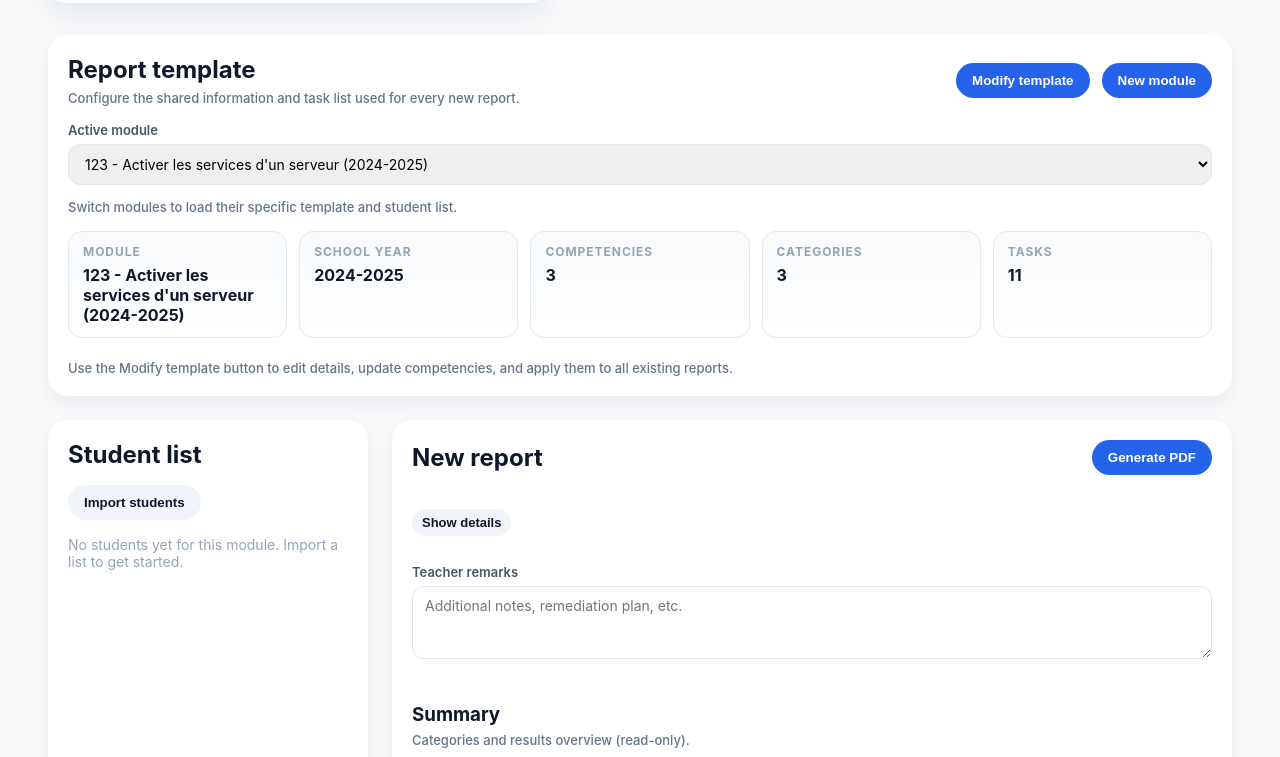
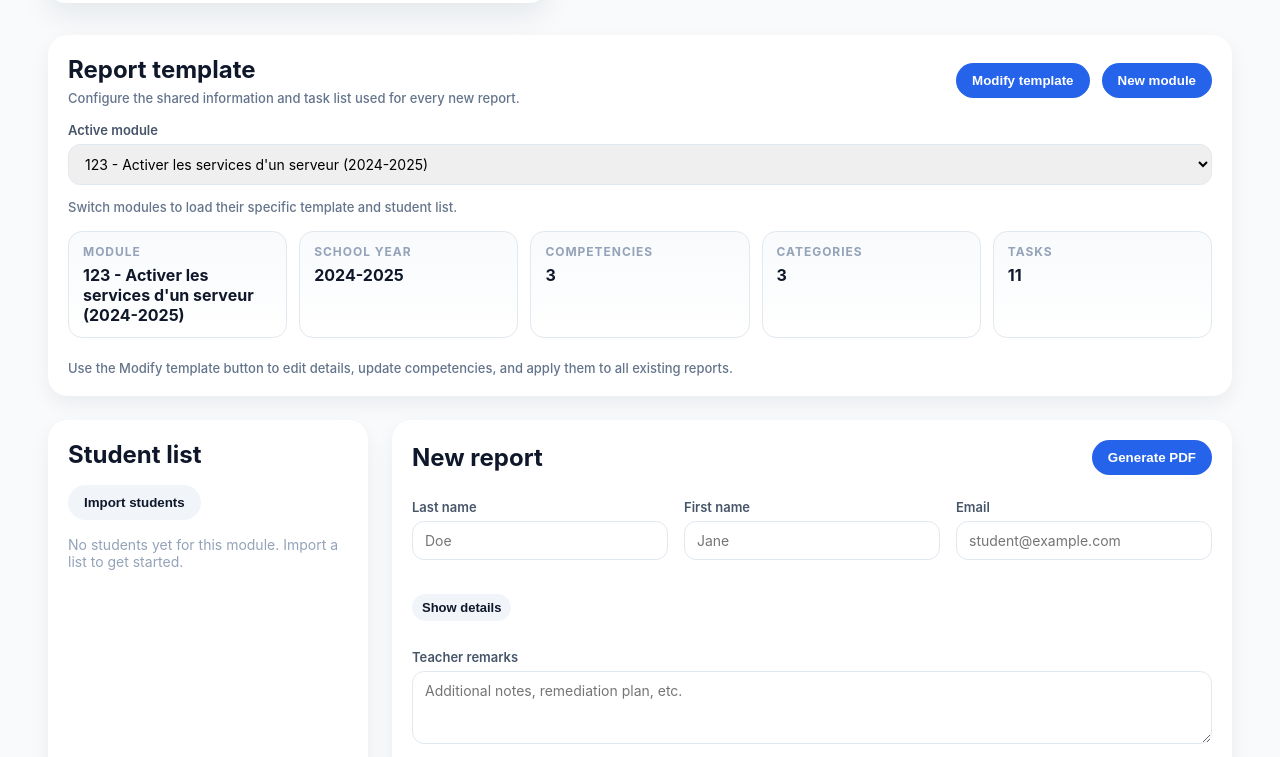
Before and after one commit to hurtlinb/erapport, a React (Vite) app in the folder client/: page / in a window 1280 px wide. Shown: the part 394-1151 px from the top of the page. Built offline with nearby package versions, Linux system fonts and the light colour scheme.

Commit message:
Add student firstname and email fields

```diff
--- a/client/src/App.jsx
+++ b/client/src/App.jsx
@@ -230,9 +230,18 @@ const applyTemplateToStudent = (template, student) => ({
   competencies: mapTemplateCompetencies(template, student.competencies)
 });
 
+const getStudentDisplayName = (student) => {
+  const firstName = student.firstname?.trim() || "";
+  const lastName = student.name?.trim() || "";
+  return [firstName, lastName].filter(Boolean).join(" ");
+};
+
+const hasStudentIdentity = (student) => getStudentDisplayName(student).length > 0;
+
 const buildStudentFromTemplate = (template) => ({
   id: crypto.randomUUID(),
   name: "",
+  firstname: "",
   email: "",
   moduleId: template.moduleId || "",
   moduleTitle: template.moduleTitle || "",
@@ -259,6 +268,8 @@ function loadStudents() {
 
     const normalizedStudents = students.map((student) => ({
       ...student,
+      firstname: student.firstname || "",
+      email: student.email || "",
       competencies: (student.competencies || []).map((section) => ({
         ...section,
         items: (section.items || []).map((item) => ({
@@ -454,14 +465,14 @@ function App() {
           );
         }
 
-        if (!nextDraft.name.trim()) {
+        if (!hasStudentIdentity(nextDraft)) {
           return prevStudents;
         }
 
         return [...prevStudents, { ...nextDraft }];
       });
 
-      if (nextDraft.name.trim()) {
+      if (hasStudentIdentity(nextDraft)) {
         setSelectedId(nextDraft.id);
         setIsEditing(true);
       }
@@ -563,7 +574,8 @@ function App() {
 
     const importedStudents = rows.map(([lastName, firstName, email]) => ({
       ...buildStudentFromTemplate(template),
-      name: `${firstName} ${lastName}`.trim(),
+      name: lastName || "",
+      firstname: firstName || "",
       email: email || ""
     }));
 
@@ -576,7 +588,7 @@ function App() {
   };
 
   const handleGeneratePdf = async () => {
-    if (!draft.name.trim()) {
+    if (!hasStudentIdentity(draft)) {
       alert("Please enter the student's name.");
       return;
     }
@@ -595,7 +607,7 @@ function App() {
     const url = URL.createObjectURL(blob);
     const link = document.createElement("a");
     link.href = url;
-    link.download = `${draft.name}-evaluation-report.pdf`;
+    link.download = `${getStudentDisplayName(draft)}-evaluation-report.pdf`;
     document.body.appendChild(link);
     link.click();
     link.remove();
@@ -945,7 +957,9 @@ function App() {
                 onClick={() => setSelectedId(student.id)}
               >
                 <div>
-                  <p className="student-name">{student.name}</p>
+                  <p className="student-name">
+                    {getStudentDisplayName(student) || "Unnamed student"}
+                  </p>
                   <p className="student-meta">
                     {student.className || "No class"} •{" "}
                     {student.evaluationDate || "No date"}
@@ -969,7 +983,7 @@ function App() {
           <div className="panel-header">
             <h2>
               {isEditing
-                ? draft.name || "Edit report"
+                ? getStudentDisplayName(draft) || "Edit report"
                 : "New report"}
             </h2>
             <div className="actions">
@@ -977,6 +991,42 @@ function App() {
                 Generate PDF
               </button>
             </div>
+          </div>
+
+          <div className="form-grid">
+            <label>
+              Last name
+              <input
+                type="text"
+                value={draft.name}
+                onChange={(event) =>
+                  handleStudentField("name", event.target.value)
+                }
+                placeholder="Doe"
+              />
+            </label>
+            <label>
+              First name
+              <input
+                type="text"
+                value={draft.firstname}
+                onChange={(event) =>
+                  handleStudentField("firstname", event.target.value)
+                }
+                placeholder="Jane"
+              />
+            </label>
+            <label>
+              Email
+              <input
+                type="email"
+                value={draft.email}
+                onChange={(event) =>
+                  handleStudentField("email", event.target.value)
+                }
+                placeholder="student@example.com"
+              />
+            </label>
           </div>
 
           <div className="details-toggle-row">
```
Also changed, not shown: 1 other file (tests, documents, lock files or other folders).
